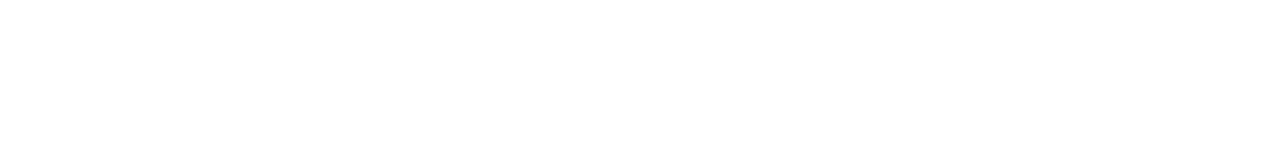
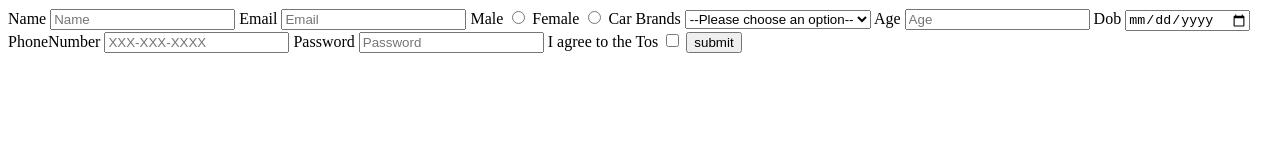
Before and after one commit to acciojob/signup-form-car-sunilg12, a website: page main.html in a window 1280 px wide. Drawn offline with Linux system fonts and the light colour scheme.

Commit message:
created a submission

```diff
--- a/main.html
+++ b/main.html
@@ -8,6 +8,45 @@
 
 <body>
 	<!-- the entire body must be written by student -->
+	<form method="post">
+		<label for="name">Name</label>
+		<input type="text" id="name" placeholder="Name" required>
+
+		<label for="email">Email</label>
+		<input type="email" id="email" placeholder="Email" required>
+
+		<label for="gender_m">Male</label>
+		<input type="radio" id="gender_m" value="Male" name="gender" required>
+
+		<label for="gender_f">Female</label>
+		<input type="radio" id="gender_f" value="Female" name="gender" required>
+
+		<label for="cars">Car Brands</label>
+		<select type="select" id="cars" placeholder="--Please choose an option--" required>
+			<option value="">--Please choose an option--</option>
+			<option value="BMW">BMW</option>
+			<option value="Audi">Audi</option>
+			<option value="Tesla">Tesla</option>
+			<option value="Toyota">Toyota</option>
+		</select>
+
+		<label for="age">Age</label>
+		<input type="number" id="age" placeholder="Age" required>
+
+		<label for="dob">Dob</label>
+		<input type="date" id="dob" required>
+
+		<label for="dob">PhoneNumber</label>
+		<input type="tel" id="tel" placeholder="XXX-XXX-XXXX">
+
+		<label for="password">Password</label>
+		<input type="password" id="password" placeholder="Password" required>
+
+		<label for="tos">I agree to the Tos</label>
+		<input type="checkbox" id="tos" required>
+
+		<button type="button">submit</button>
+	</form>
     <script type="text/javascript" src="./script.js">
 </script>
 
```
